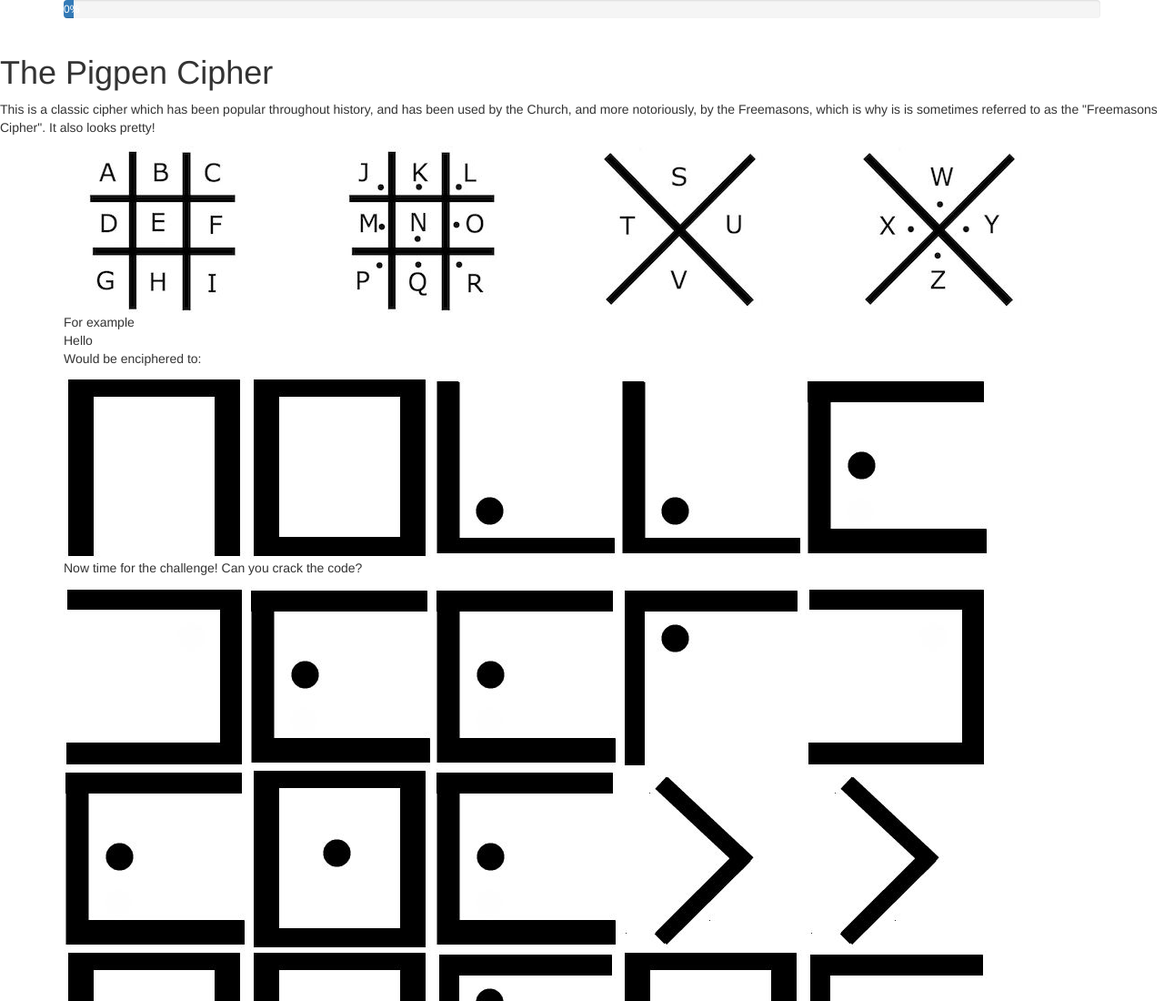
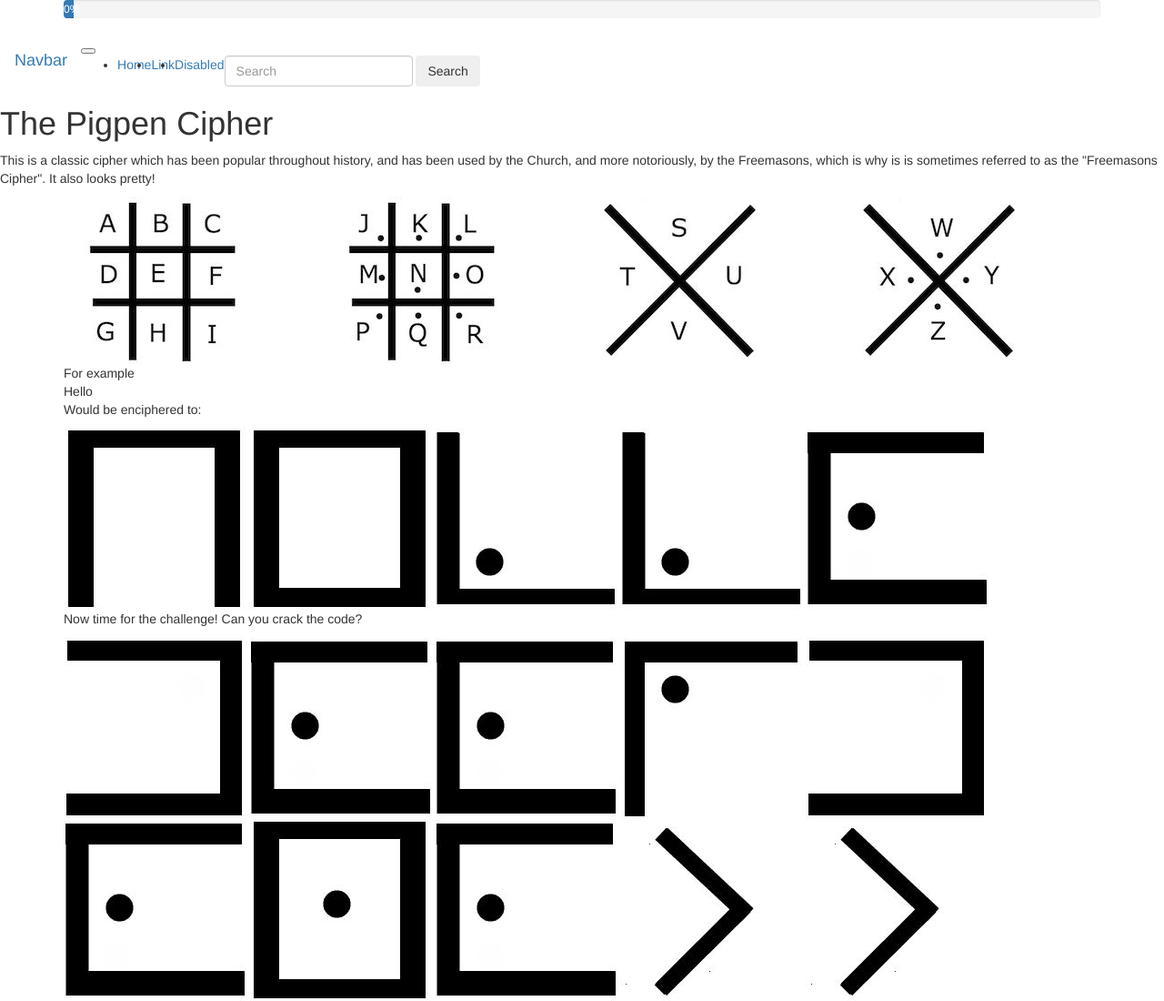
Before and after one commit to Katie795/Cryptology-project, a plain HTML site: page Pigpen.html in a window 1280 px wide. Shown: the top 1100 px of the page at 91% size. Drawn offline with nearby package versions, Linux system fonts and the light colour scheme.

Commit message:
Attempting to add navbar

```diff
--- a/Pigpen.html
+++ b/Pigpen.html
@@ -15,6 +15,32 @@
     </div>
   </div>
 </div>
+
+<nav class='navbar'>
+   <button class='navbar-toggler navbar-toggler-right' type='button' data-toggle='collapse'
+    data-target='#navbarSupportedContent' aria-controls="navbarSupportedContent" aria-expanded="false" aria-label="Toggle navigation">
+    <span class='navbar-toggler-icon'></span>
+  </button>
+  <a class='navbar-brand' href='#'>Navbar</a>
+
+  <div class="collapse navbar-collapse" id="navbarSupportedContent">
+    <ul class="navbar-nav mr-auto">
+      <li class="nav-item active">
+        <a class="nav-link" href="#">Home <span class="sr-only">(current)</span></a>
+      </li>
+      <li class="nav-item">
+        <a class="nav-link" href="#">Link</a>
+      </li>
+      <li class="nav-item">
+        <a class="nav-link disabled" href="#">Disabled</a>
+      </li>
+    </ul>
+    <form class="form-inline my-2 my-lg-0">
+      <input class="form-control mr-sm-2" type="text" placeholder="Search">
+      <button class="btn btn-outline-success my-2 my-sm-0" type="submit">Search</button>
+    </form>
+  </div>
+</nav>
 
 <h1>The Pigpen Cipher</h1>
 
```
